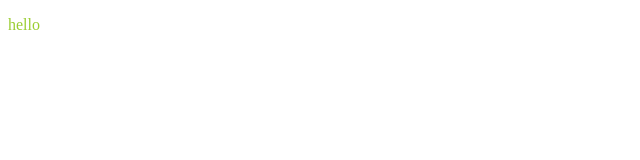
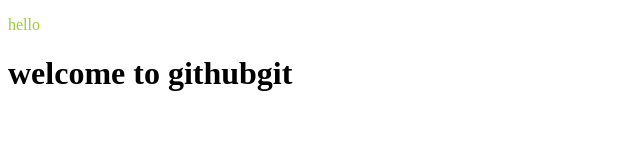
Before and after one commit to sandeepa-2004/simple-test, a plain HTML site: page index.html in a window 1280 px wide. Shown: the whole page, without its empty margins (0-640 px from the left). Drawn offline with Linux system fonts and the light colour scheme.

Commit message:
Added new heading

```diff
--- a/index.html
+++ b/index.html
@@ -9,5 +9,6 @@
 <body>
 
     <p>hello</p>
+    <h1>welcome to githubgit</h1>
 </body>
 </html>
```
